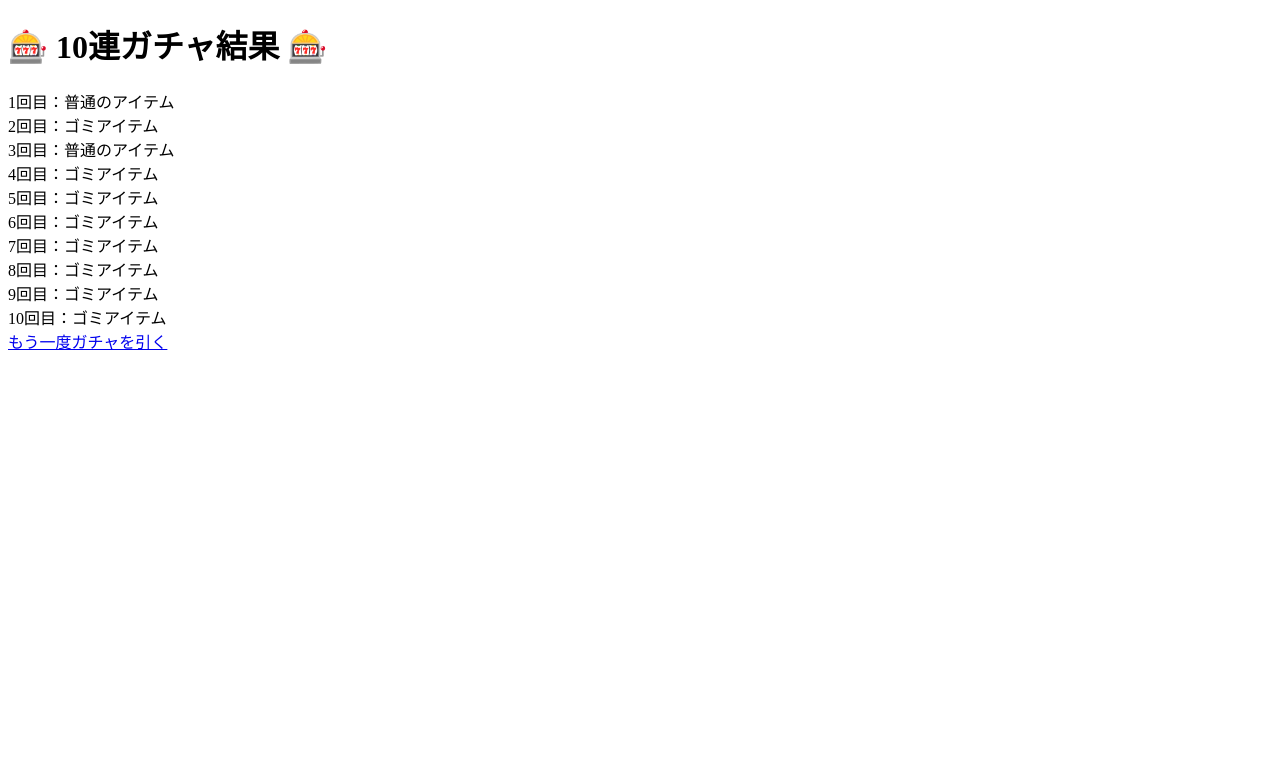
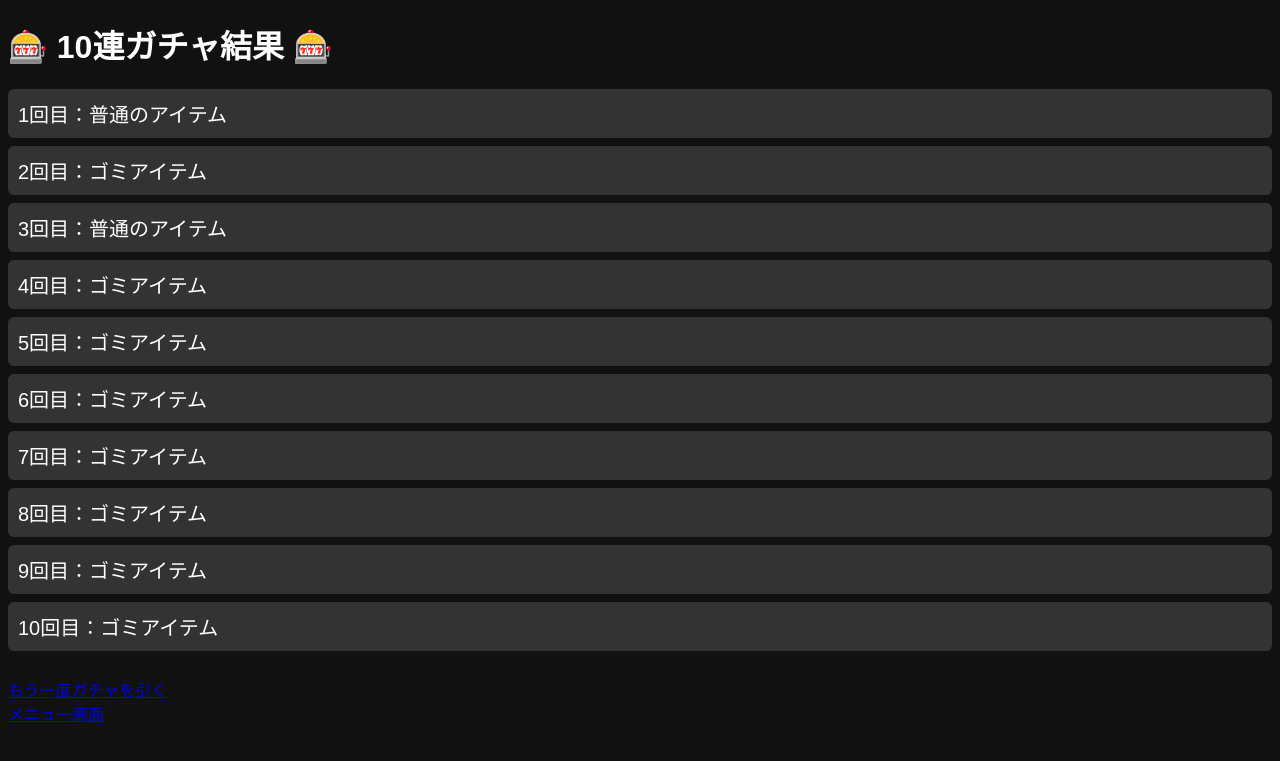
Before and after one commit to tarogituser/Docker_kouki, a PHP site: page /gacha_result.php in a window 1280 px wide. Shown: the top 761 px of the page. Run offline with PHP 8.4, Linux system fonts and the light colour scheme; data comes from the database, SQL or seed files in the repository.

Commit message:
ガチャのレアアイテムの演出

```diff
--- a/Docker/docker-mysql/htdocs/gacha_result.php
+++ b/Docker/docker-mysql/htdocs/gacha_result.php
@@ -38,7 +38,19 @@ $pdo->beginTransaction();
 
 for ($i = 0; $i < 10; $i++){
     $item = drawItem($items, $totalWeight);
-    $results[] = $item['item_name'];
+    // レア度判定
+    if (strpos($item['item_name'], '神') !== false || strpos($item['item_name'], '激レア') !== false) {
+        $rarity = 'super-rare';
+    } elseif (strpos($item['item_name'], 'レア') !== false) {
+        $rarity = 'rare';
+    } else {
+        $rarity = 'normal';
+    }
+
+    $results[] = [
+        'name' => $item['item_name'],
+        'rarity' => $rarity
+    ];
 
     // 所持数を増やす
     $update = $pdo->prepare(
@@ -58,12 +70,71 @@ $pdo->commit();
     <title>10連ガチャ結果</title>
 </head>
 <body>
+    <style>
+        body {
+            font-family: sans-serif;
+            background: #111;
+            color: #fff;
+        }
+
+        .result {
+            font-size: 20px;
+            margin: 8px 0;
+            padding: 10px;
+            border-radius: 6px;
+        }
+
+        /* 通常 */
+        .normal {
+            background: #333;
+        }
+
+        /* レア */
+        .rare {
+            background: linear-gradient(45deg, gold, orange);
+            color: #000;
+            box-shadow: 0 0 15px gold;
+            animation: glow 1.5s infinite alternate;
+        }
+
+        /* 激レア・神 */
+        .super-rare {
+            background: linear-gradient(
+                90deg,
+                red, orange, yellow, green, cyan, blue, violet
+            );
+            color: #000;
+            font-weight: bold;
+            box-shadow: 0 0 30px white;
+            animation: rainbow 1s infinite linear, shake 0.2s infinite;
+        }
+
+        @keyframes glow {
+            from { box-shadow: 0 0 5px gold; }
+            to   { box-shadow: 0 0 25px gold; }
+        }
+
+        @keyframes rainbow {
+            from { filter: hue-rotate(0deg); }
+            to   { filter: hue-rotate(360deg); }
+        }
+
+        @keyframes shake {
+            0% { transform: translate(0, 0); }
+            25% { transform: translate(2px, 0); }
+            50% { transform: translate(-2px, 0); }
+            75% { transform: translate(0, 2px); }
+            100% { transform: translate(0, 0); }
+        }
+    </style>
+
     <h1>🎰 10連ガチャ結果 🎰</h1>
-    <?php foreach ($results as $i => $name): ?>
-            <div class="result">
-                <?= $i + 1 ?>回目：<?= htmlspecialchars($name, ENT_QUOTES, 'UTF-8') ?>
-            </div>
-    <?php endforeach; ?>
-    <a href="gacha.html">もう一度ガチャを引く</a>
+    <?php foreach ($results as $i => $item): ?>
+        <div class="result <?= $item['rarity'] ?>">
+            <?= $i + 1 ?>回目：<?= htmlspecialchars($item['name'], ENT_QUOTES, 'UTF-8') ?>
+        </div>
+    <?php endforeach; ?><br>
+    <a href="gacha.html">もう一度ガチャを引く</a><br>
+    <a href="menu.php">メニュー画面</a>
 </body>
 </html>
```
